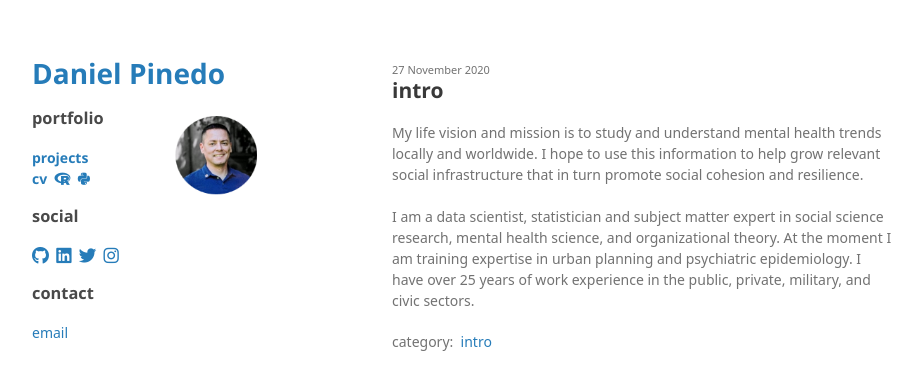
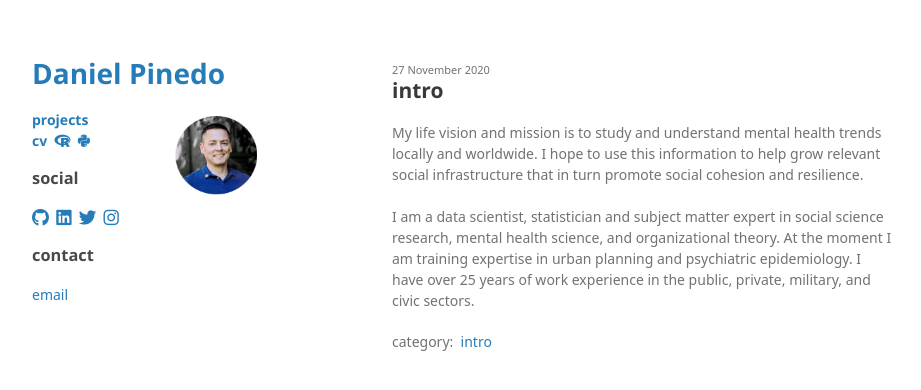
Before and after one commit to odenipinedo/odenipinedo.github.io, a Jekyll site: the page built from index.html, in a window 1280 px wide. Shown: the top 390 px of the page, without its empty margins (178-1099 px from the left). Built offline with Jekyll 4.4.1, drawn with Linux system fonts in a browser that asks for light colours; nearby versions of some CDN libraries; some web fonts are replaced; the repository's description, which GitHub fills in, is left out.

Commit message:
Update head.html

```diff
--- a/_includes/head.html
+++ b/_includes/head.html
@@ -1,7 +1,6 @@
 <body>
 <div class="row">
   <div class="column">
-    <h3>portfolio</h3>
     <div class="bottom">
       <div class="list-group">
         <a href="/projects" class = "btn">
```
